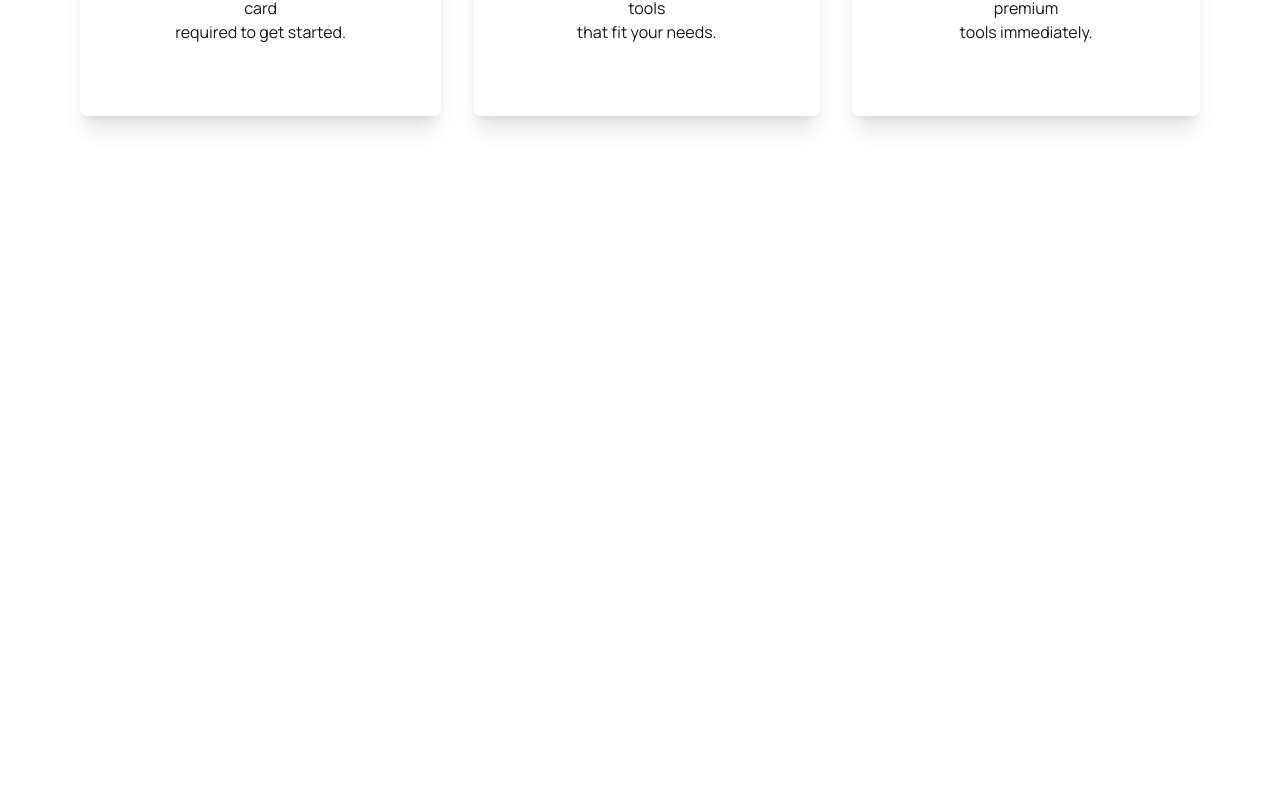
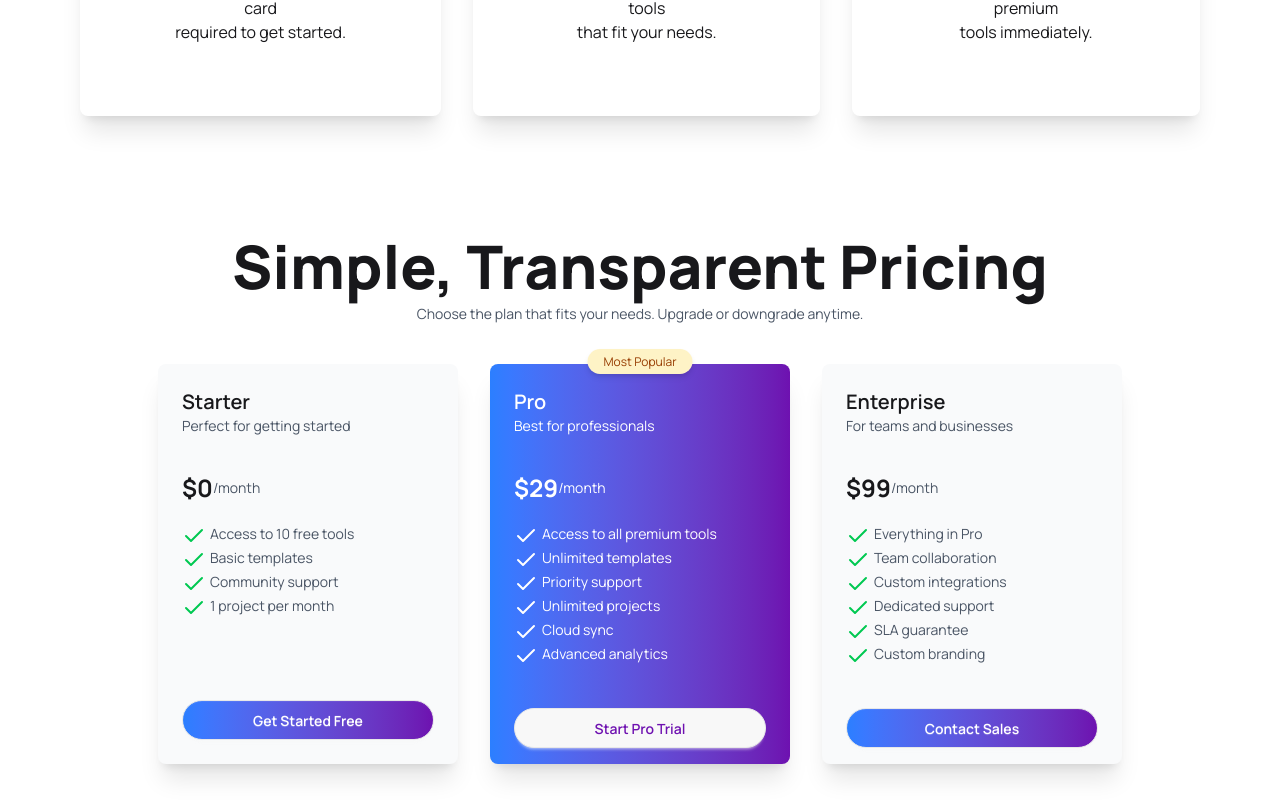
Before and after one commit to afia-labonno/digitools-platform, a React (Vite) app: page / in a window 1280 px wide. Shown: the part 1504-2308 px from the top of the page. Before the commit the page ends 1700 px from the top, so only its background shows below. Built offline with nearby package versions, Linux system fonts and the light colour scheme.

Commit message:
Pricing Section Added

```diff
--- a/src/App.jsx
+++ b/src/App.jsx
@@ -1,5 +1,6 @@
 import Banner from "./components/Banner/Banner"
 import Navbar from "./components/Navbar/Navbar"
+import PricingSection from "./components/PricingSection/PricingSection"
 import StateSection from "./components/StateSection/StateSection"
 import StepSection from "./components/StepSection/StepSection"
 
@@ -12,6 +13,7 @@ function App() {
       <Banner/>
       <StateSection/>
       <StepSection/>
+      <PricingSection/>
     </>
   )
 }
--- /dev/null
+++ b/src/components/PricingSection/PricingSection.jsx
@@ -0,0 +1,159 @@
+import React from 'react';
+import { Check } from 'lucide-react';
+
+const PricingSection = () => {
+    return (
+        <div className='mt-30 w-full'>
+            <div className='mx-auto space-y-6'>
+                {/* title */}
+                <div className='flex flex-col items-center space-y-2'>
+                    <h1 className='text-6xl font-extrabold'>Simple, Transparent Pricing</h1>
+                    <p className='text-sm text-gray-600'>Choose the plan that fits your needs. Upgrade or downgrade anytime.</p>
+                </div>
+
+                {/* cards */}
+                <div className='flex gap-8 justify-center items-center m-10'>
+
+                    <div className='card shadow-xl p-6 space-y-4 text-left rounded-lg bg-gray-50 w-[300px] h-[400px] flex flex-col'>
+                        <div className=''>
+                            <h2 className='font-semibold text-xl'>Starter</h2>
+                            <p className='text-sm text-gray-600'>Perfect for getting started</p>
+                        </div>
+
+                        <div className='flex items-center my-5'>
+                            <h1 className='text-2xl font-bold'>$0</h1>
+                            <p className='text-gray-600 text-sm'>/month</p>
+                        </div>
+
+                        <div className='mb-10'>
+
+                            <div className='flex gap-1'>
+                                <span><Check className='text-green-500'/></span>
+                                <p className='text-gray-600 text-sm'>Access to 10 free tools</p>
+                            </div>
+
+                            <div className='flex gap-1'>
+                                <span><Check className='text-green-500'/></span>
+                                <p className='text-gray-600 text-sm'>Basic templates</p>
+                            </div>
+
+                            <div className='flex gap-1'>
+                                <span><Check className='text-green-500'/></span>
+                                <p className='text-gray-600 text-sm'>Community support</p>
+                            </div>
+
+                            <div className='flex gap-1'>
+                                <span><Check  className='text-green-500'/></span>
+                                <p className='text-gray-600 text-sm'>1 project per month</p>
+                            </div>
+
+                        </div>
+                        <button className=' btn w-full px-4 py-2 rounded-full mt-auto text-white bg-linear-to-r from-blue-500 to-purple-800'>Get Started Free</button>
+                    </div>
+
+                    <div className='card relative shadow-xl p-6 space-y-4 text-left rounded-lg bg-gray-50 w-[300px] h-[400px] flex flex-col bg-linear-to-r from-blue-500 to-purple-800 text-white'>
+                        <div className='absolute -top-4 left-1/2 -translate-x-1/2'>
+                            <span className='text-xs px-4 py-1 rounded-full shadow-md bg-amber-100 text-amber-800'>Most Popular
+                            </span>
+                        </div>
+                        <div className=''>
+                            <h2 className='font-semibold text-xl'>Pro</h2>
+                            <p className='text-sm text-white'>Best for professionals</p>
+                        </div>
+
+                        <div className='flex items-center my-5'>
+                            <h1 className='text-2xl font-bold'>$29</h1>
+                            <p className='text-white text-sm'>/month</p>
+                        </div>
+
+                        <div className='mb-10'>
+
+                            <div className='flex gap-1'>
+                                <span><Check className='text-white'/></span>
+                                <p className='text-white text-sm'>Access to all premium tools</p>
+                            </div>
+
+                            <div className='flex gap-1'>
+                                <span><Check className='text-white'/></span>
+                                <p className='text-white text-sm'>Unlimited templates</p>
+                            </div>
+
+                            <div className='flex gap-1'>
+                                <span><Check className='text-white'/></span>
+                                <p className='text-white text-sm'>Priority support</p>
+                            </div>
+
+                            <div className='flex gap-1'>
+                                <span><Check  className='text-white'/></span>
+                                <p className='text-white text-sm'>Unlimited projects</p>
+                            </div>
+
+                            <div className='flex gap-1'>
+                                <span><Check  className='text-white'/></span>
+                                <p className='text-white text-sm'>Cloud sync</p>
+                            </div>
+
+                            <div className='flex gap-1'>
+                                <span><Check  className='text-white'/></span>
+                                <p className='text-white text-sm'>Advanced analytics</p>
+                            </div>
+
+                        </div>
+                        <button className=' btn w-full px-4 py-2 rounded-full mt-auto text-purple-800'>Start Pro Trial</button>
+                    </div>
+
+                    <div className='card shadow-xl p-6 space-y-4 text-left rounded-lg bg-gray-50 w-[300px] h-[400px] flex flex-col'>
+                        <div className=''>
+                            <h2 className='font-semibold text-xl'>Enterprise</h2>
+                            <p className='text-sm text-gray-600'>For teams and businesses</p>
+                        </div>
+
+                        <div className='flex items-center my-5'>
+                            <h1 className='text-2xl font-bold'>$99</h1>
+                            <p className='text-gray-600 text-sm'>/month</p>
+                        </div>
+
+                        <div className='mb-10'>
+
+                            <div className='flex gap-1'>
+                                <span><Check className='text-green-500'/></span>
+                                <p className='text-gray-600 text-sm'>Everything in Pro</p>
+                            </div>
+
+                            <div className='flex gap-1'>
+                                <span><Check className='text-green-500'/></span>
+                                <p className='text-gray-600 text-sm'>Team collaboration</p>
+                            </div>
+
+                            <div className='flex gap-1'>
+                                <span><Check className='text-green-500'/></span>
+                                <p className='text-gray-600 text-sm'>Custom integrations</p>
+                            </div>
+
+                            <div className='flex gap-1'>
+                                <span><Check  className='text-green-500'/></span>
+                                <p className='text-gray-600 text-sm'>Dedicated support</p>
+                            </div>
+
+                            <div className='flex gap-1'>
+                                <span><Check  className='text-green-500'/></span>
+                                <p className='text-gray-600 text-sm'>SLA guarantee</p>
+                            </div>
+
+                            <div className='flex gap-1'>
+                                <span><Check  className='text-green-500'/></span>
+                                <p className='text-gray-600 text-sm'>Custom branding</p>
+                            </div>
+
+                        </div>
+                        <button className=' btn w-full px-4 py-2 rounded-full mt-auto text-white bg-linear-to-r from-blue-500 to-purple-800'>Contact Sales</button>
+                    </div>
+
+                </div>
+
+            </div>
+        </div>
+    );
+};
+
+export default PricingSection;
```
